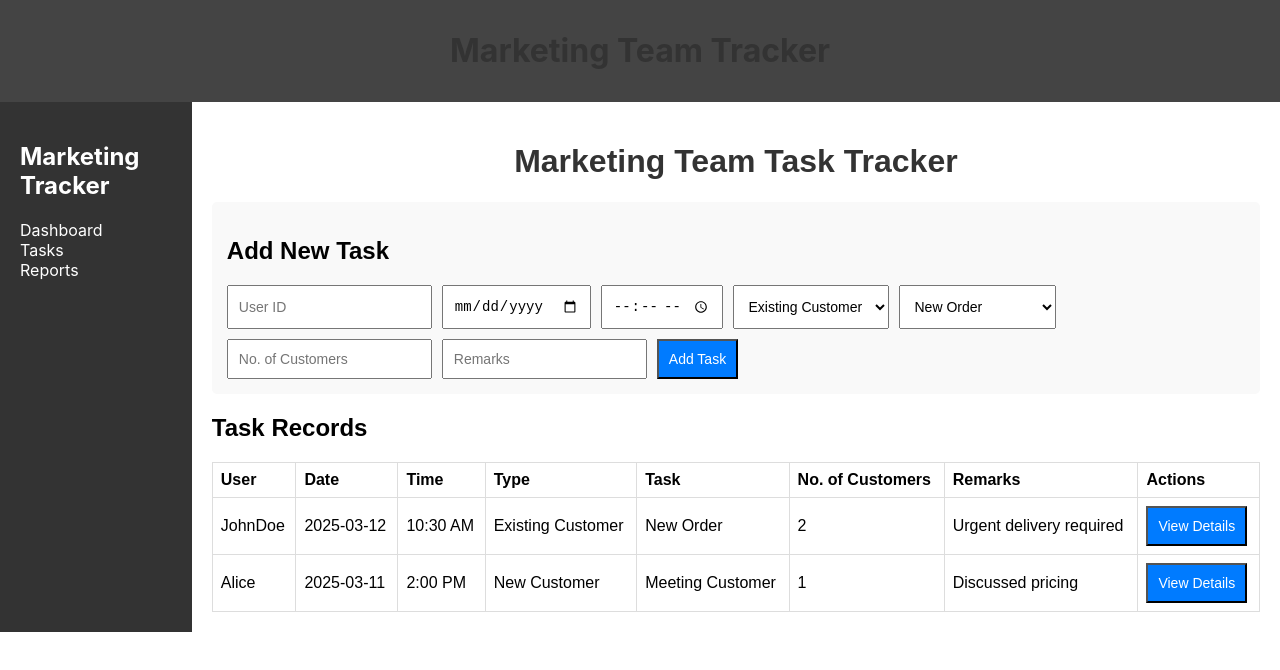
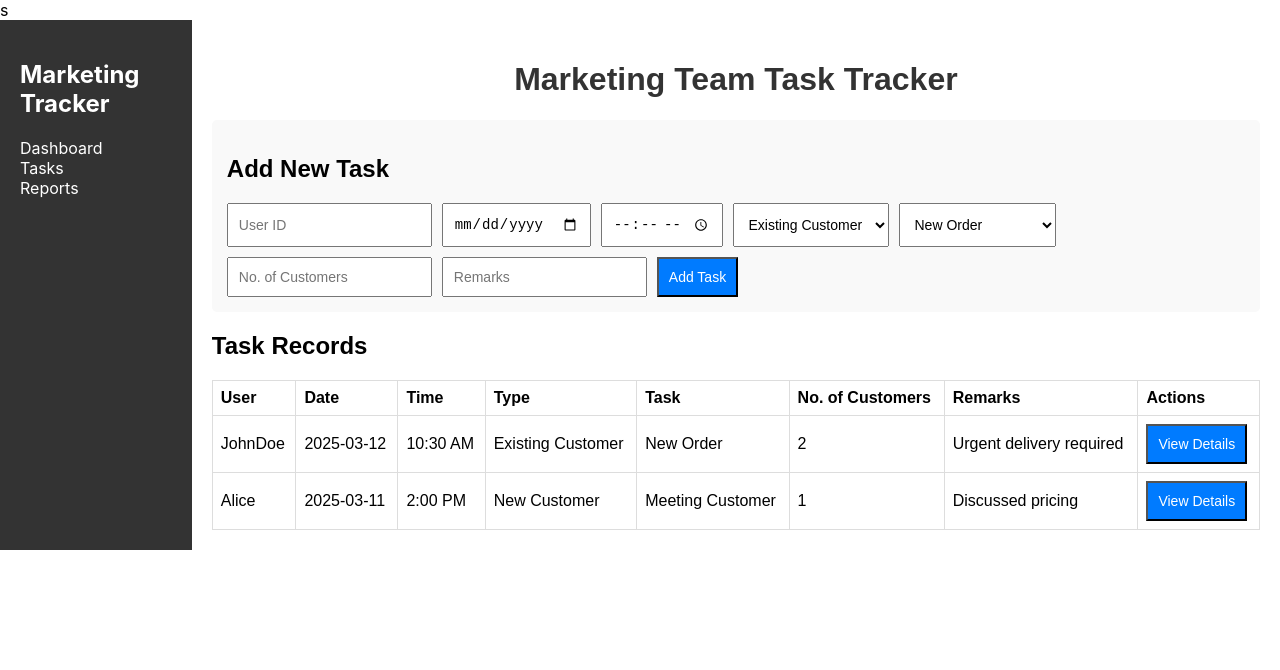
Before and after one commit to StephanBegins/MarketingTeamTrack, a React (Create React App) app: page / in a window 1280 px wide. Shown: the top 670 px of the page. Built offline with nearby package versions, Linux system fonts and the light colour scheme.

Commit message:
Header removed

```diff
--- a/src/App.js
+++ b/src/App.js
@@ -3,15 +3,13 @@ import { BrowserRouter as Router, Route, Routes } from "react-router-dom";
 import Home from "./pages/Home";
 import Tasks from "./pages/Tasks";
 import Reports from "./pages/Reports";
-import Header from "./components/Header";
 import Sidebar from "./components/Sidebar";
 import "./App.css";
 
 function App() {
   return (
     <Router>
-      <div className="app-container">
-        <Header />
+      <div className="app-container">s
         <div className="main-content">
           <Sidebar />
           <Routes>
--- a/src/components/Header.js
+++ b/src/components/Header.js
@@ -3,7 +3,7 @@ import "./Header.css";
 const Header = () => {
   return (
     <div className="header">
-      <h1>Marketing Team Tracker</h1>
+      <h1>Marketing \racker</h1>
     </div>
   );
 };
```
